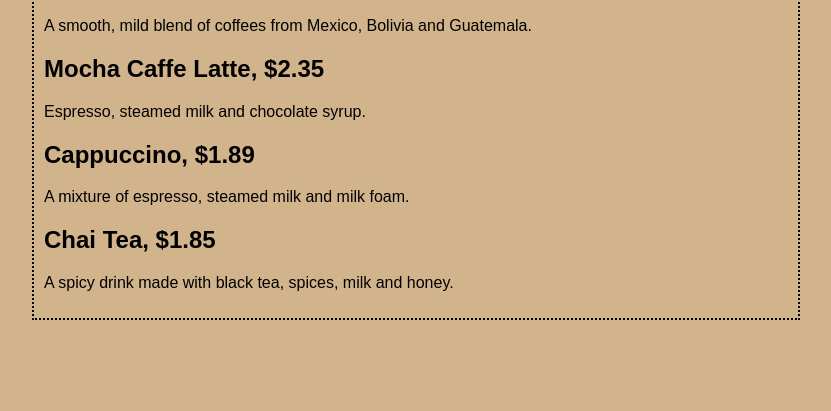
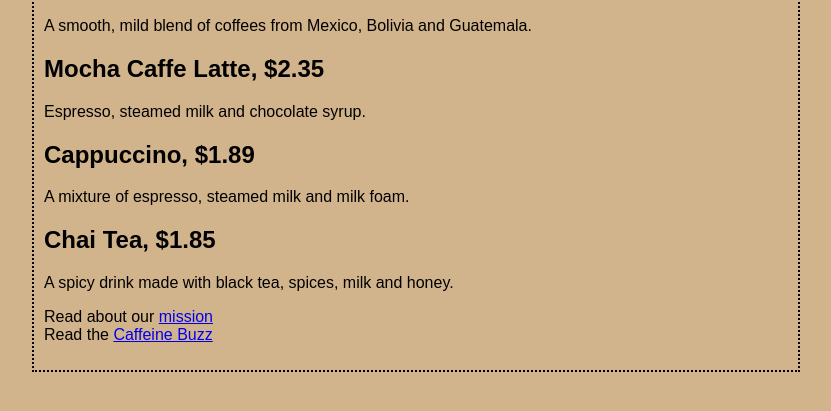
Before and after one commit to Kedlawv/HeadFirst_HTML-CSS, a plain HTML site: page HF_HTML&CSS/starbuzz_coffee/index.html in a window 1280 px wide. Shown: the part 131-542 px from the top of the page, without its empty margins (224-1055 px from the left). Drawn offline with Linux system fonts and the light colour scheme.

Commit message:
target | title | id attributes and #id link

```diff
--- a/HF_HTML&CSS/starbuzz_coffee/index.html
+++ b/HF_HTML&CSS/starbuzz_coffee/index.html
@@ -28,5 +28,12 @@
 
     <h2>Chai Tea, $1.85</h2>
     <p>A spicy drink made with black tea, spices, milk and honey.</p>
+
+    <p>
+        Read about our <a href="mission.html"
+                          title="Read more about Starbuzz Coffee’s important mission">mission</a><br>
+        Read the <a target="_blank" href="http://wickedlysmart.com/buzz/#Abuse_and_overdose"
+                    title="Read all about caffeine on the Buzz">Caffeine Buzz</a>
+    </p>
 </body>
 </html>
```
Also changed, not shown: HF_HTML&CSS/starbuzz_coffee/mission.html (+4 -0 lines).
